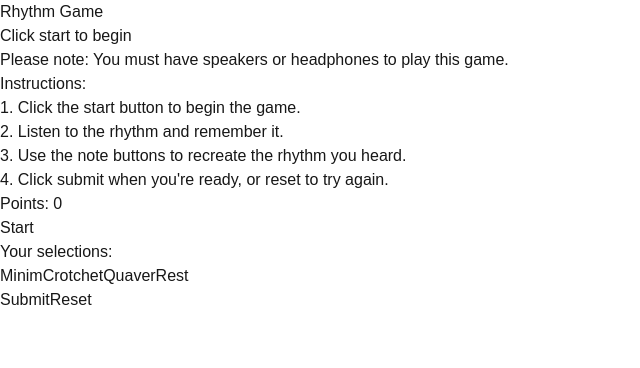
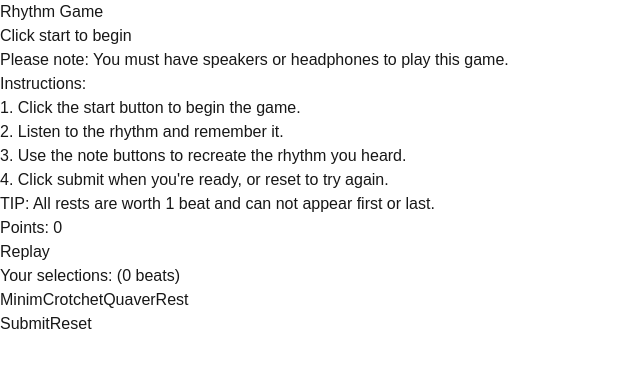
Before and after one commit to arbusam/rhythm-game, a Next.js app: page / in a window 1280 px wide. Both pictures are taken after a click on the button "Start". Shown: the top 368 px of the page, without its empty margins (0-640 px from the left). Built offline with nearby package versions, Linux system fonts and the light colour scheme.

Commit message:
Add replay functionality

```diff
--- a/src/app/page.tsx
+++ b/src/app/page.tsx
@@ -26,6 +26,7 @@ export default function Home() {
   const [currentRhythm, setCurrentRhythm] = useState<Array<typeof NOTES[0] | typeof REST>>([]);
   const [userSelections, setUserSelections] = useState<Array<typeof NOTES[0] | typeof REST>>([]);
   const [showNoteButtons, setShowNoteButtons] = useState(false);
+  const [plays, setPlays] = useState(0);
 
   useEffect(() => {
     const ctx = new (window.AudioContext || (window as any).webkitAudioContext)();
@@ -40,7 +41,7 @@ export default function Home() {
     const rhythm: Array<typeof NOTES[0] | typeof REST> = [];
 
     while (remainingSpace > 0) {
-      const willBeRest = remainingSpace === 16 || remainingSpace === 2
+      const willBeRest = remainingSpace == 16 || remainingSpace <= 4
       ? false
       : Math.random() < 0.5;
 
@@ -85,7 +86,7 @@ export default function Home() {
     if (!audioContext) return;
 
     setIsPlaying(true);
-    setUserSelections([]); // Clear previous selections
+    setUserSelections([]);
     setShowNoteButtons(false);
 
     const rhythm = generateRhythm();
@@ -101,19 +102,37 @@ export default function Home() {
       currentTime += note.duration;
     });
 
-    // Show note buttons after rhythm finishes playing
     setTimeout(() => {
       setIsPlaying(false);
       setShowNoteButtons(true);
     }, 2000);
   };
 
+  const replayRhythm = () => {
+    if (!audioContext) return;
+
+    setIsPlaying(true);
+
+    const startTime = audioContext.currentTime + 0.1;
+    let currentTime = 0;
+
+    currentRhythm.forEach(note => {
+      if (!note.isRest) {
+        playNote(startTime + currentTime, note.duration);
+      }
+      currentTime += note.duration;
+    });
+
+    setTimeout(() => {
+      setIsPlaying(false);
+    }, 2000);
+  }
+
   const handleNoteSelection = (note: typeof NOTES[0] | typeof REST) => {
     setUserSelections(prev => [...prev, note]);
   };
 
   const handleSubmit = () => {
-    // Compare userSelections with currentRhythm
     const isCorrect = userSelections.length === currentRhythm.length &&
       userSelections.every((note, index) => note.name === currentRhythm[index].name);
 
@@ -135,12 +154,17 @@ export default function Home() {
         key={index}
         className={`inline-block px-2 py-1 m-1 rounded ${
           note.isRest ? 'bg-gray-200' : 'bg-blue-200'
-        }`}
+        } hover:bg-red-200 cursor-pointer`}
+        onClick={() => setUserSelections(prev => prev.filter((_, i) => i !== index))}
       >
         {note.name}
       </span>
     ));
   };
+
+  const calculateTotalBeats = () => {
+    return userSelections.reduce((acc, note) => acc + note.duration * 2, 0);
+  }
 
   return (
     <div className="flex items-center justify-center min-h-screen bg-gray-100">
@@ -158,14 +182,19 @@ export default function Home() {
         <p>2. Listen to the rhythm and remember it.</p>
         <p>3. Use the note buttons to recreate the rhythm you heard.</p>
         <p>4. Click submit when you're ready, or reset to try again.</p>
+        <div className="my-1"></div>
+        <p>TIP: All rests are worth 1 beat and can not appear first or last.</p>
         <div className="my-4"></div>
         <p className="font-semibold">Points: {points}</p>
 
         <div className="flex space-x-4 my-2">
-          {!isPlaying && (
+          {!isPlaying && plays == 0 && (
             <button
               className="bg-blue-500 hover:bg-blue-700 text-white font-bold py-2 px-4 rounded"
-              onClick={() => playRhythm()}
+              onClick={() => {
+                playRhythm();
+                setPlays(1);
+              }}
             >
               Start
             </button>
@@ -175,12 +204,23 @@ export default function Home() {
               <p>Playing...</p>
             </div>
           )}
+          {!isPlaying && plays == 1 && (
+            <button
+              className="bg-blue-500 hover:bg-blue-700 text-white font-bold py-2 px-4 rounded"
+              onClick={() => {
+                replayRhythm();
+                setPlays(2);
+              }}
+            >
+              Replay
+            </button>
+          )}
         </div>
 
         {showNoteButtons && (
           <div className="mt-4">
             <div className="mb-4">
-              <p className="font-semibold">Your selections:</p>
+              <p className="font-semibold">Your selections: ({calculateTotalBeats()} beats)</p>
               <div className="min-h-[40px] border rounded p-2 my-2">
                 {renderUserSelections()}
               </div>
```
